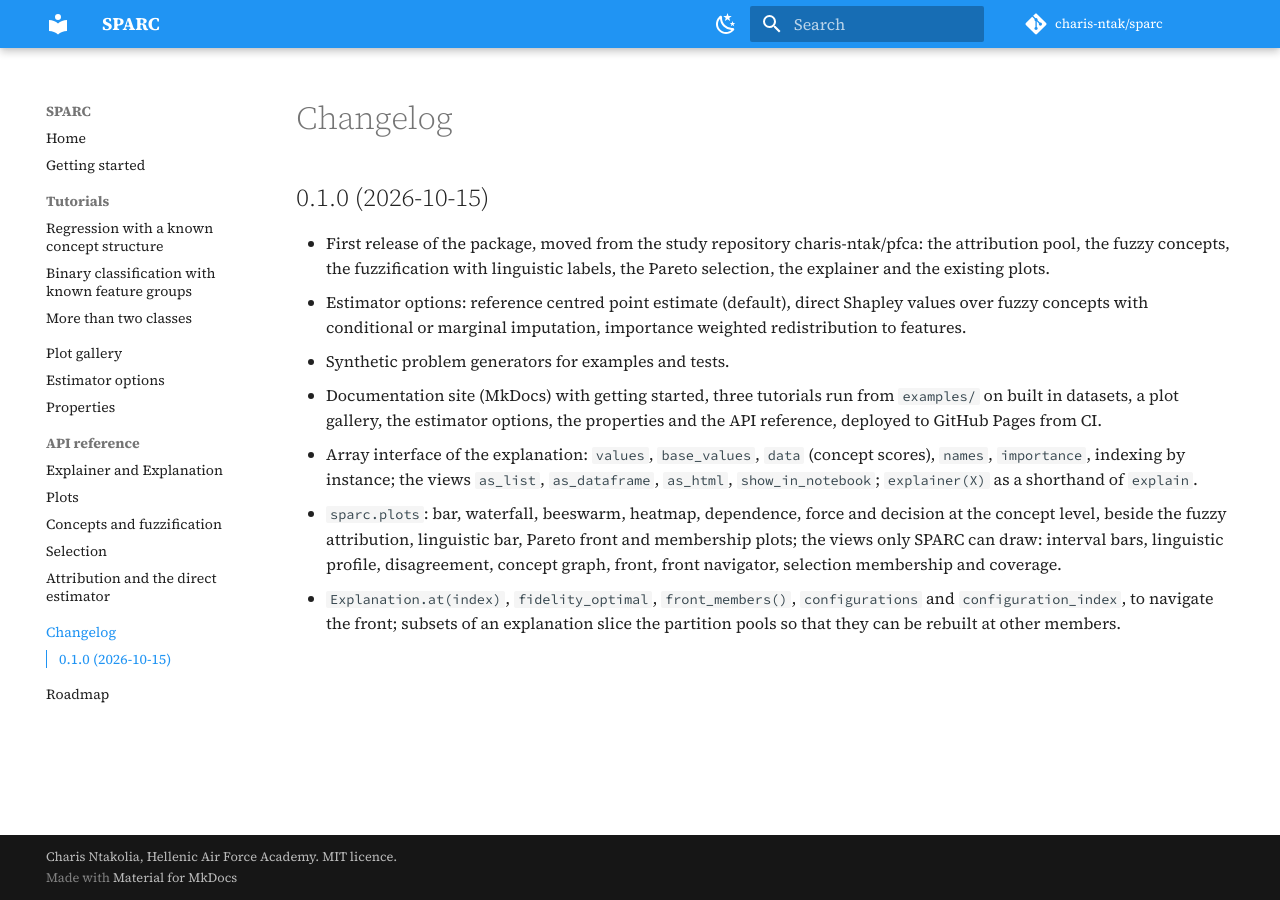
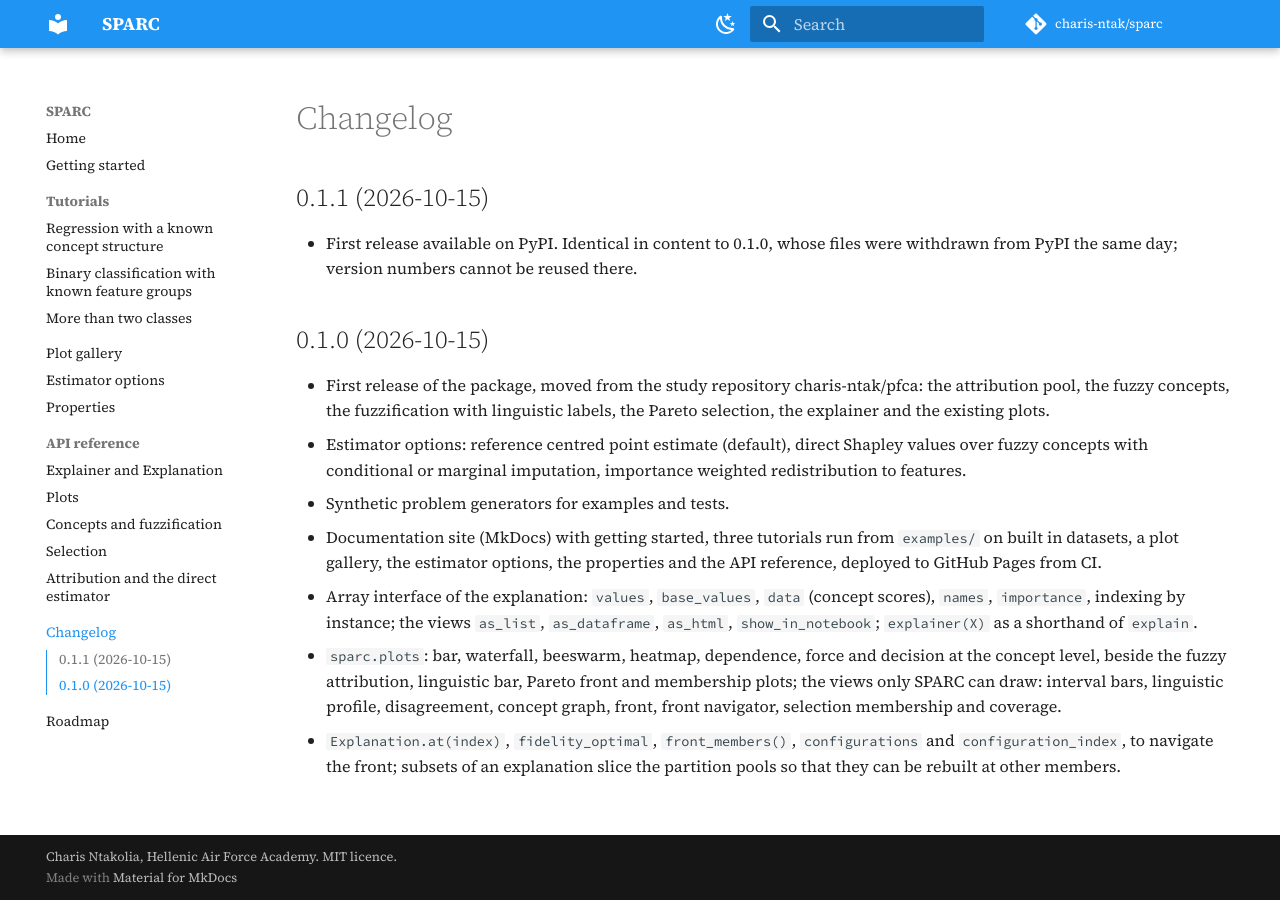
Before and after one commit to charis-ntak/sparc, an MkDocs documentation site: the page built from docs/changelog.md, in a window 1280 px wide. Built offline with MkDocs 1.6.1 and Material for MkDocs 9.7.7, drawn with Linux system fonts in a browser that asks for light colours; comment, search, counter and statistics services are not loaded.

Commit message:
Release 0.1.1
Identical in content to 0.1.0, whose files were withdrawn from PyPI; PyPI does not allow a version number to be reused.

```diff
--- a/CHANGELOG.md
+++ b/CHANGELOG.md
@@ -1,4 +1,8 @@
 # Changelog
+
+## 0.1.1 (2026-10-15)
+
+- First release available on PyPI. Identical in content to 0.1.0, whose files were withdrawn from PyPI the same day; version numbers cannot be reused there.
 
 ## 0.1.0 (2026-10-15)
 
--- a/docs/roadmap.md
+++ b/docs/roadmap.md
@@ -1,5 +1,5 @@
 # Roadmap
 
-0.1.0 (this release): the method moved from the study repository, the estimator options, the array interface of the explanation, the plots (concept level bar, waterfall, beeswarm, heatmap, dependence, force, decision; interval bars, linguistic profile, disagreement, concept graph, front, front navigator, selection membership, coverage), the tests of the properties.
+0.1.1 (this release): the method moved from the study repository, the estimator options, the array interface of the explanation, the plots (concept level bar, waterfall, beeswarm, heatmap, dependence, force, decision; interval bars, linguistic profile, disagreement, concept graph, front, front navigator, selection membership, coverage), the tests of the properties.
 
 0.2.0: documentation site with a plot gallery and tutorials, interactive plots with plotly (front navigator, beeswarm hover, HTML card), Zenodo DOI, PyPI release.
--- a/pyproject.toml
+++ b/pyproject.toml
@@ -4,7 +4,7 @@ build-backend = "setuptools.build_meta"
 
 [project]
 name = "sparc-xai"
-version = "0.1.0"
+version = "0.1.1"
 description = "SPARC: Shapley Pareto Robust Concept attribution with fuzzy logic, post hoc explanations of tabular black box models"
 readme = "README.md"
 requires-python = ">=3.10"
--- a/src/sparc/__init__.py
+++ b/src/sparc/__init__.py
@@ -29,7 +29,7 @@ from sparc.selection import ExplanationConfiguration, ParetoSelector, knee_point
 PFCAExplainer = Explainer
 PFCAExplanation = Explanation
 
-__version__ = "0.1.0"
+__version__ = "0.1.1"
 __author__ = "Charis Ntakolia"
 
 __all__ = [
```
Also changed, not shown: 1 other file.
